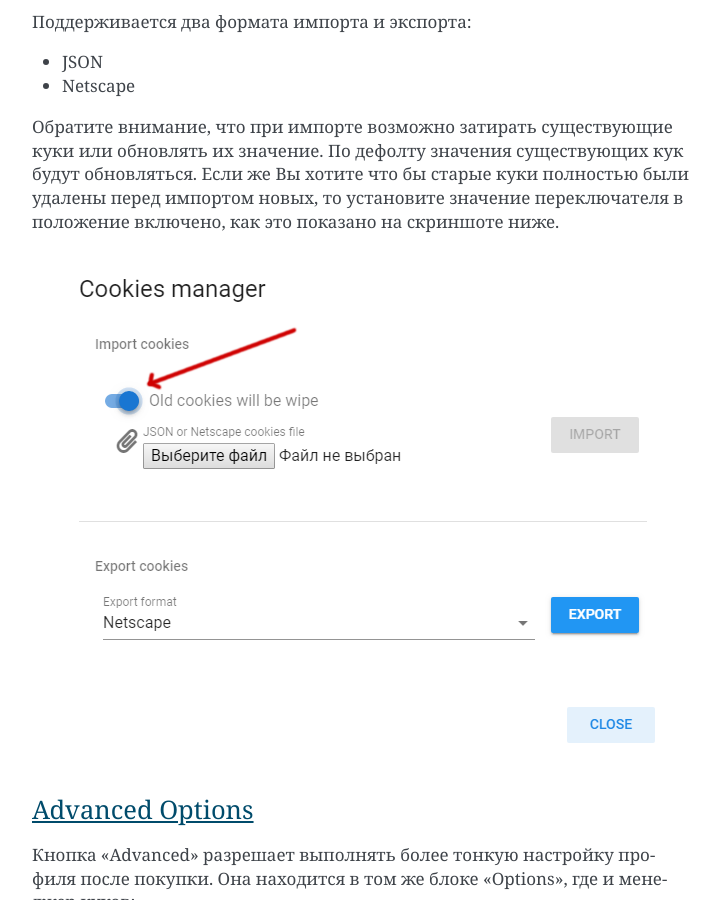
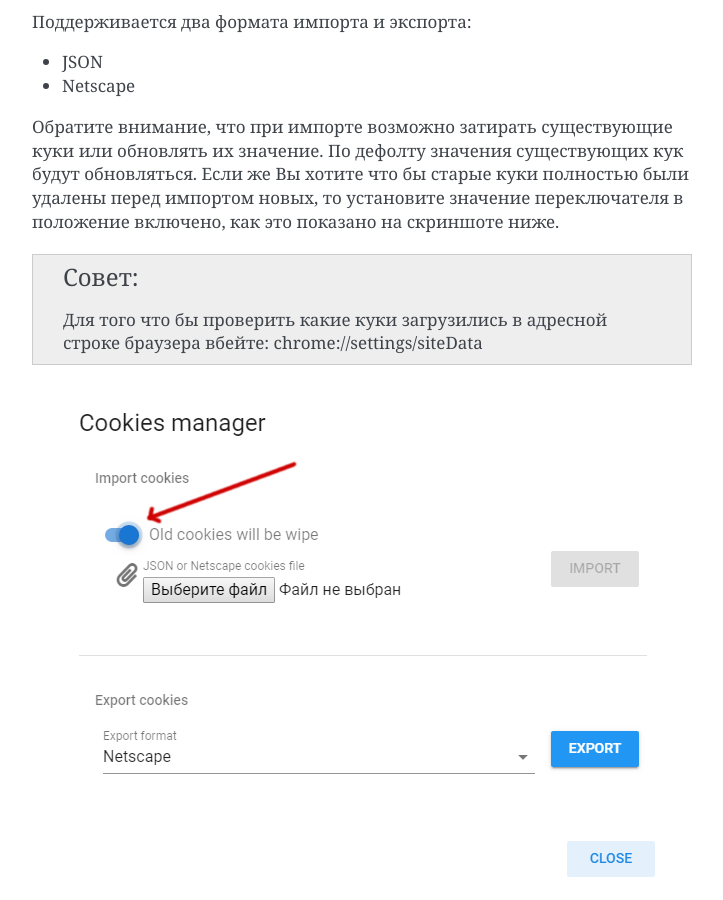
Before and after one commit to gcc-master/chebrowser-beta-doc, a Sphinx documentation site: the page built from source/profiles.rst, in a window 1280 px wide and 900 px high, scrolled down 7508 px. Shown: the whole window, without its empty margins (388-1111 px from the left). Built offline with Sphinx 7.4.7, drawn with Linux system fonts in a browser that asks for light colours.

Commit message:
ver 0.2.3 - check cookies

```diff
--- a/source/profiles.rst
+++ b/source/profiles.rst
@@ -203,7 +203,12 @@ Cookies manager
 Если же Вы хотите что бы старые куки полностью были удалены перед импортом новых,
 то установите значение переключателя в положение включено, как это показано на скриншоте ниже.
 
+.. tip::
+   | Для того что бы проверить какие куки загрузились в адресной строке браузера вбейте: chrome://settings/siteData
+
+
 .. figure:: images/cookies-manager.png
+
 
 
 Advanced Options
```
